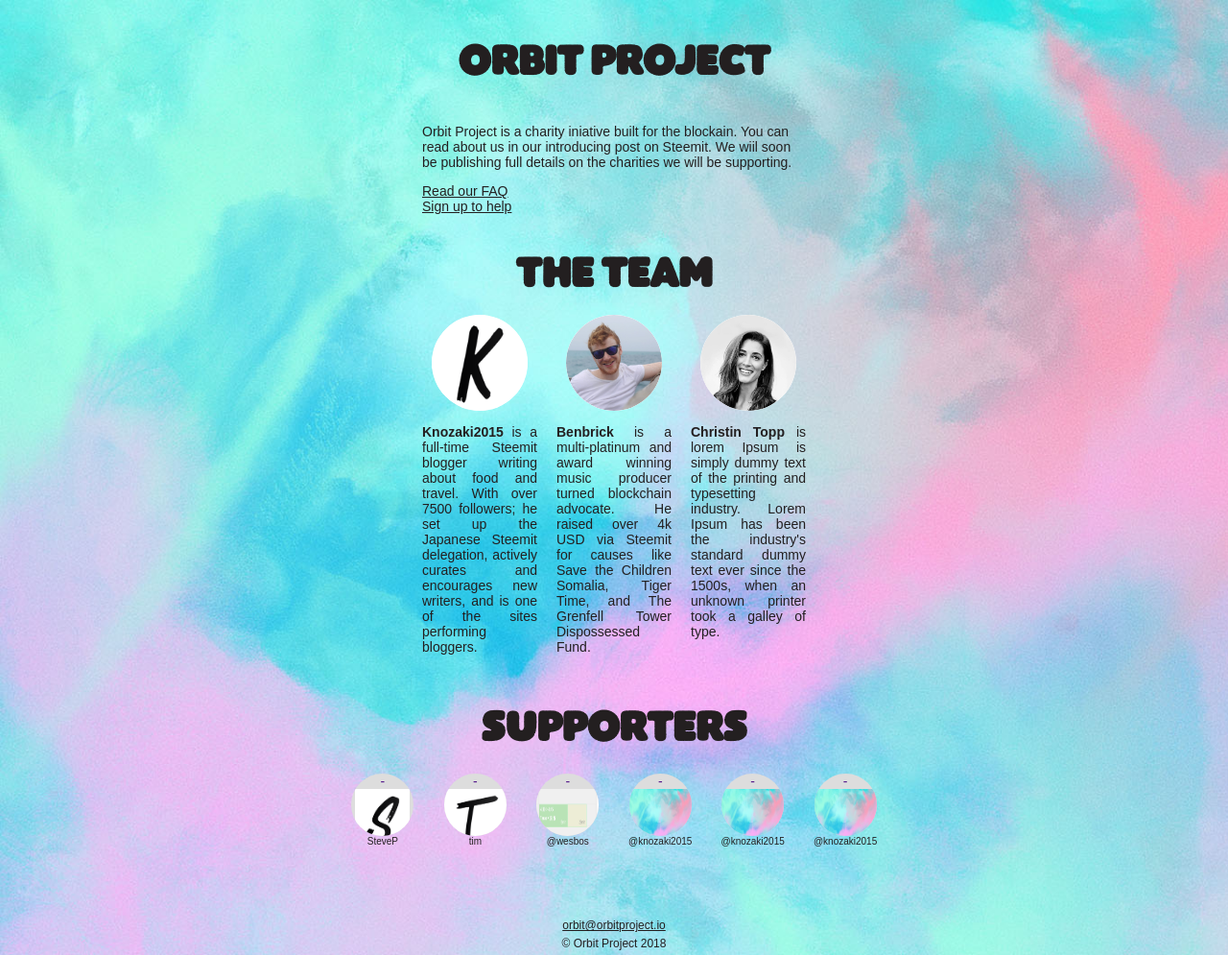
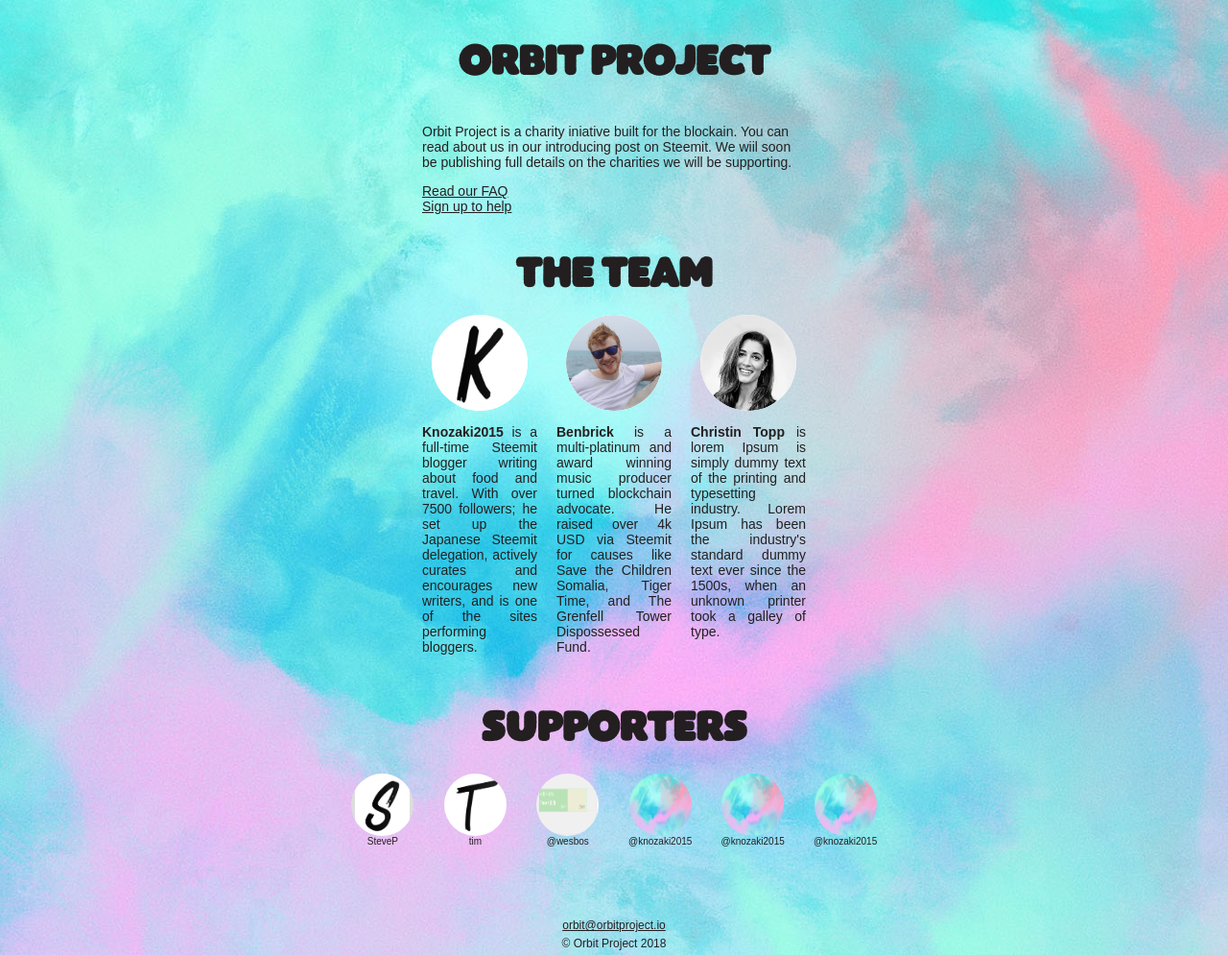
Before and after one commit to orbitprojectcharity/orbitproject, a Jekyll site: the page built from index.html, in a window 1280 px wide. Shown: the whole page at 96% size. Built offline with Jekyll 4.4.1, drawn with Linux system fonts in a browser that asks for light colours.

Commit message:
Update index.html
remove "-"

```diff
--- a/index.html
+++ b/index.html
@@ -35,7 +35,7 @@
 			<li>
 				<a href="{{item.link}}">
 					<div class="supporters-img">
-						-						<img src="{{site.url}}{{site.baseurl}}{{item.avatar}}" alt="">
+						<img src="{{site.url}}{{site.baseurl}}{{item.avatar}}" alt="">
 					</div>
 					<div class="items-member">{{item.login}}</div>
 				</a>
```
